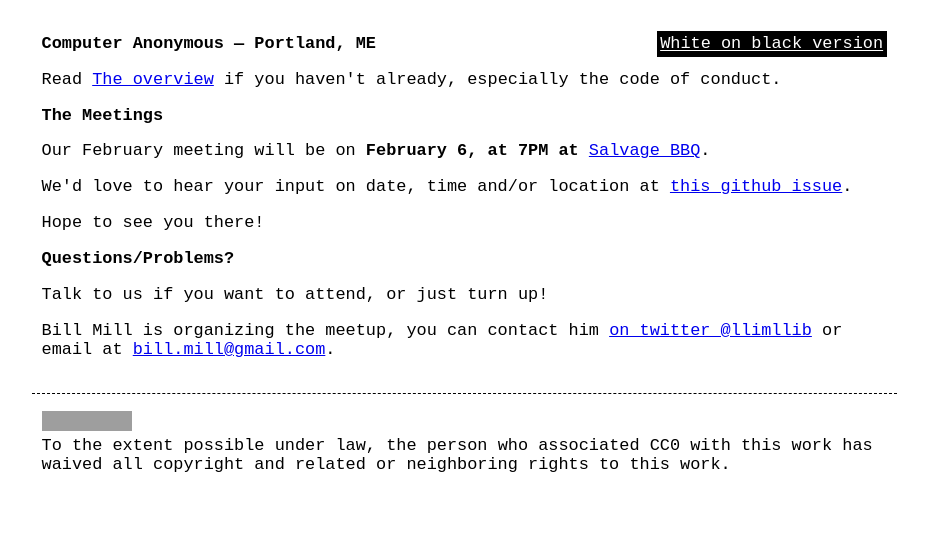
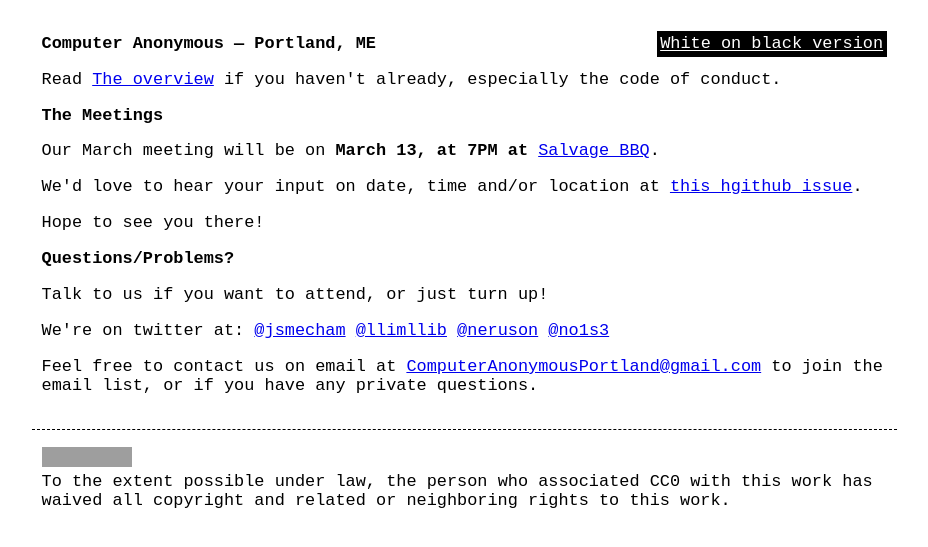
Before and after one commit to computeranonymous/computer, a Jekyll site: the page built from us_portland.html, in a window 1280 px wide. Shown: the top 547 px of the page, without its empty margins (176-1104 px from the left). Built offline with Jekyll 4.4.1, drawn with Linux system fonts in a browser that asks for light colours; grey boxes are pictures that could not be loaded.

Commit message:
update for march meeting

```diff
--- a/us_portland.html
+++ b/us_portland.html
@@ -8,9 +8,9 @@ title: Computer Anonymous - Portland
 
 <h3>The Meetings</h3>
 
-<p>Our February meeting will be on <b>February 6, at 7PM at</b> <a href="http://salvagebbq.com/">Salvage BBQ</a>.
+<p>Our March meeting will be on <b>March 13, at 7PM at</b> <a href="http://salvagebbq.com/">Salvage BBQ</a>.
 
-<p>We'd love to hear your input on date, time and/or location at <a href="https://github.com/llimllib/computer/issues/3">this github issue</a>.
+<p>We'd love to hear your input on date, time and/or location at <a href="https://github.com/llimllib/computer/issues/4">this hgithub issue</a>.
 
 <p>Hope to see you there!
 
@@ -18,4 +18,6 @@ title: Computer Anonymous - Portland
 
 <p>Talk to us if you want to attend, or just turn up!</p>
 
-<p>Bill Mill is organizing the meetup, you can contact him <a href="https://twitter.com/llimllib">on twitter @llimllib</a> or email at <a href="mailto:bill.mill@gmail.com">bill.mill@gmail.com</a>.</p>
+<p>We're on twitter at: <a href="https://twitter.com/jsmecham">@jsmecham</a> <a href="https://twitter.com/llimllib">@llimllib</a> <a href="https://twitter.com/neruson">@neruson</a> <a href="https://twitter.com/no1s3">@no1s3</a>
+
+<p>Feel free to contact us on email at <a href="mailto:ComputerAnonymousPortland@gmail.com">ComputerAnonymousPortland@gmail.com</a> to join the email list, or if you have any private questions.</p>
```
